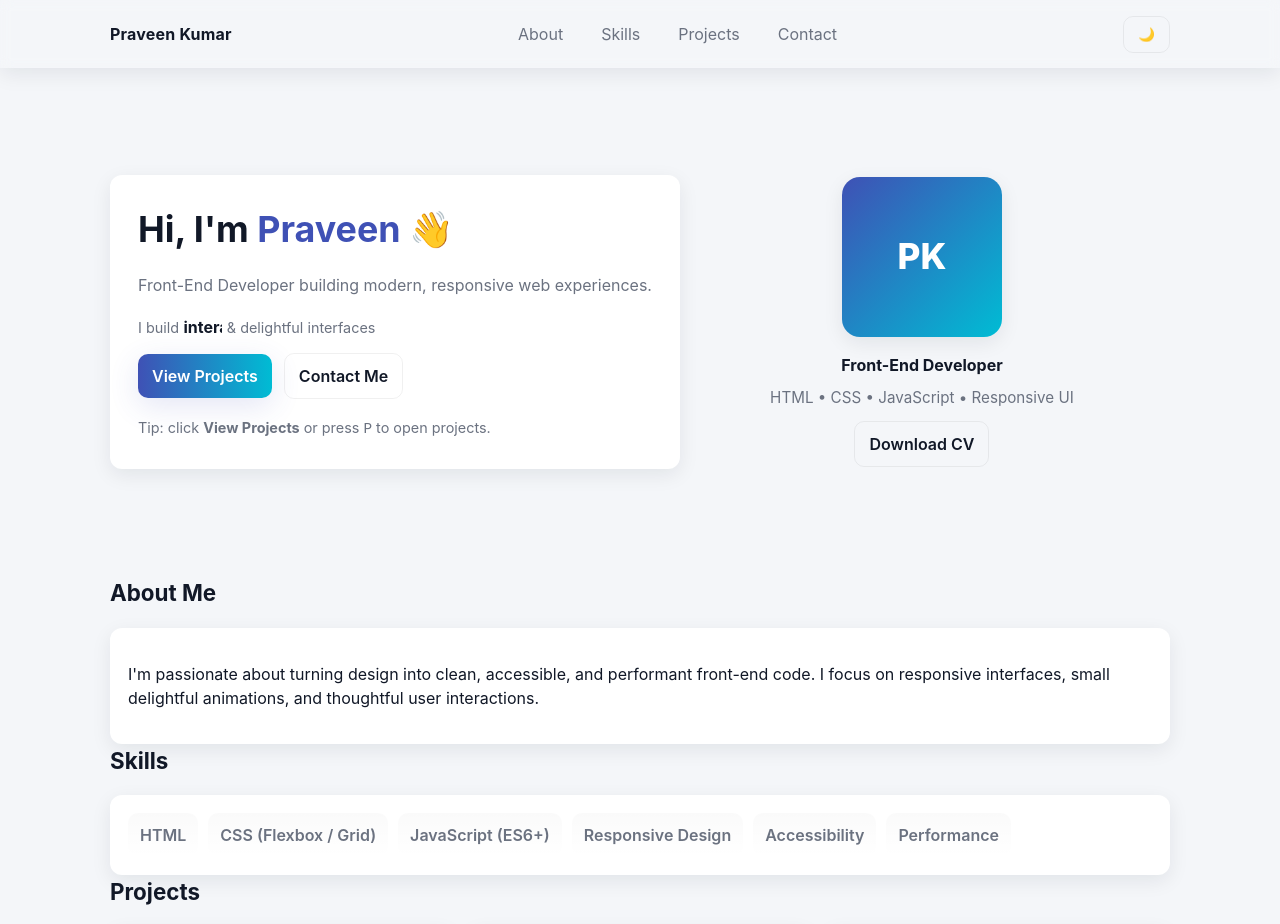
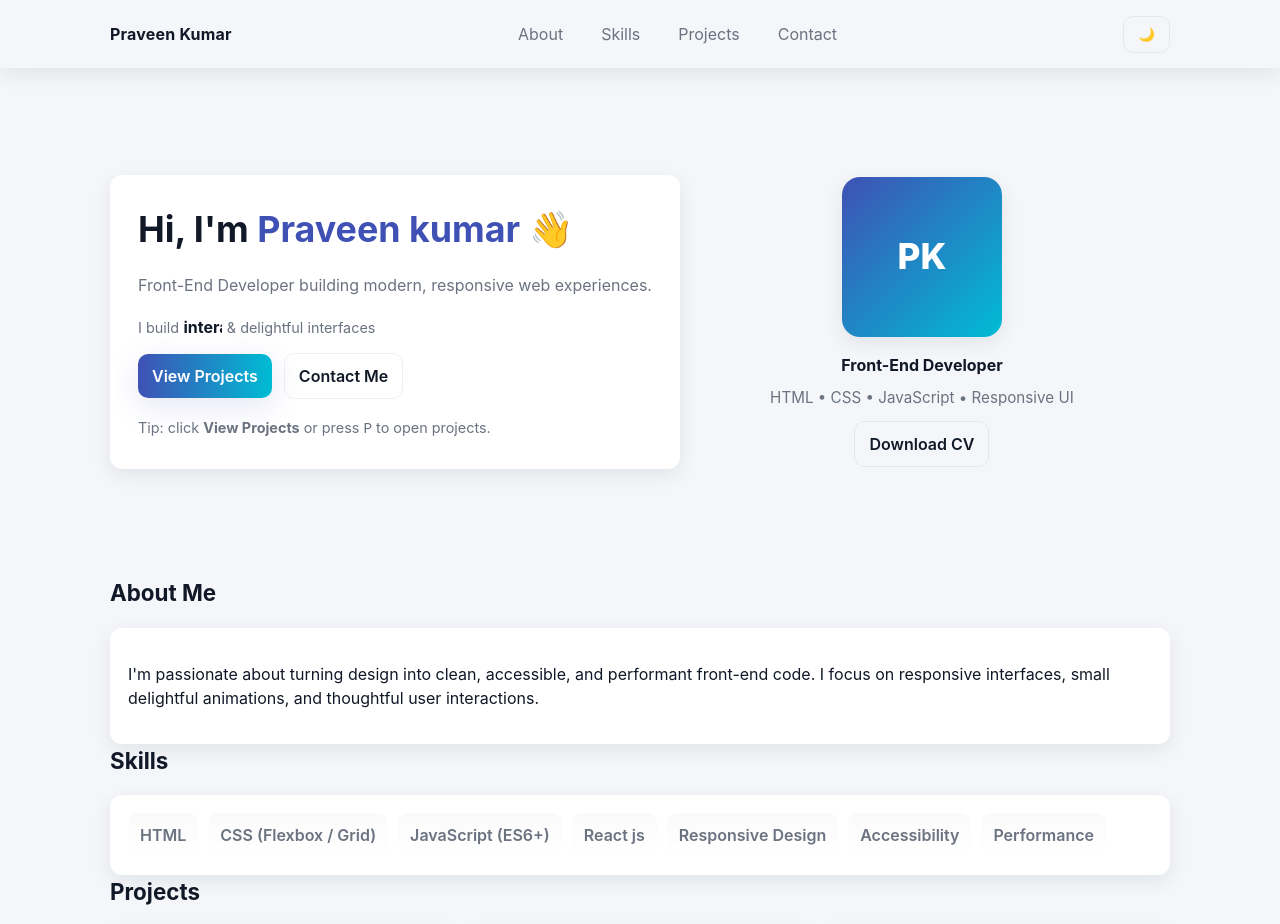
Before and after one commit to praveenkumarpkg1-bit/portfolio-website, a plain HTML site: page index.html in a window 1280 px wide. Shown: the top 924 px of the page. Drawn offline with Linux system fonts and the light colour scheme.

Commit message:
Update index.html

```diff
--- a/index.html
+++ b/index.html
@@ -35,7 +35,7 @@
     <section id="hero" class="container">
       <div class="hero-grid">
         <div class="hero-card reveal">
-          <h1 class="headline">Hi, I'm <span style="color:var(--primary)">Praveen</span> 👋</h1>
+          <h1 class="headline">Hi, I'm <span style="color:var(--primary)">Praveen kumar</span> 👋</h1>
           <p class="sub">Front-End Developer building modern, responsive web experiences.</p>
 
           <p style="margin-bottom:14px">
@@ -81,6 +81,7 @@
           <div class="skill">HTML</div>
           <div class="skill">CSS (Flexbox / Grid)</div>
           <div class="skill">JavaScript (ES6+)</div>
+          <div class="skill">React js</div>
           <div class="skill">Responsive Design</div>
           <div class="skill">Accessibility</div>
           <div class="skill">Performance</div>
```
